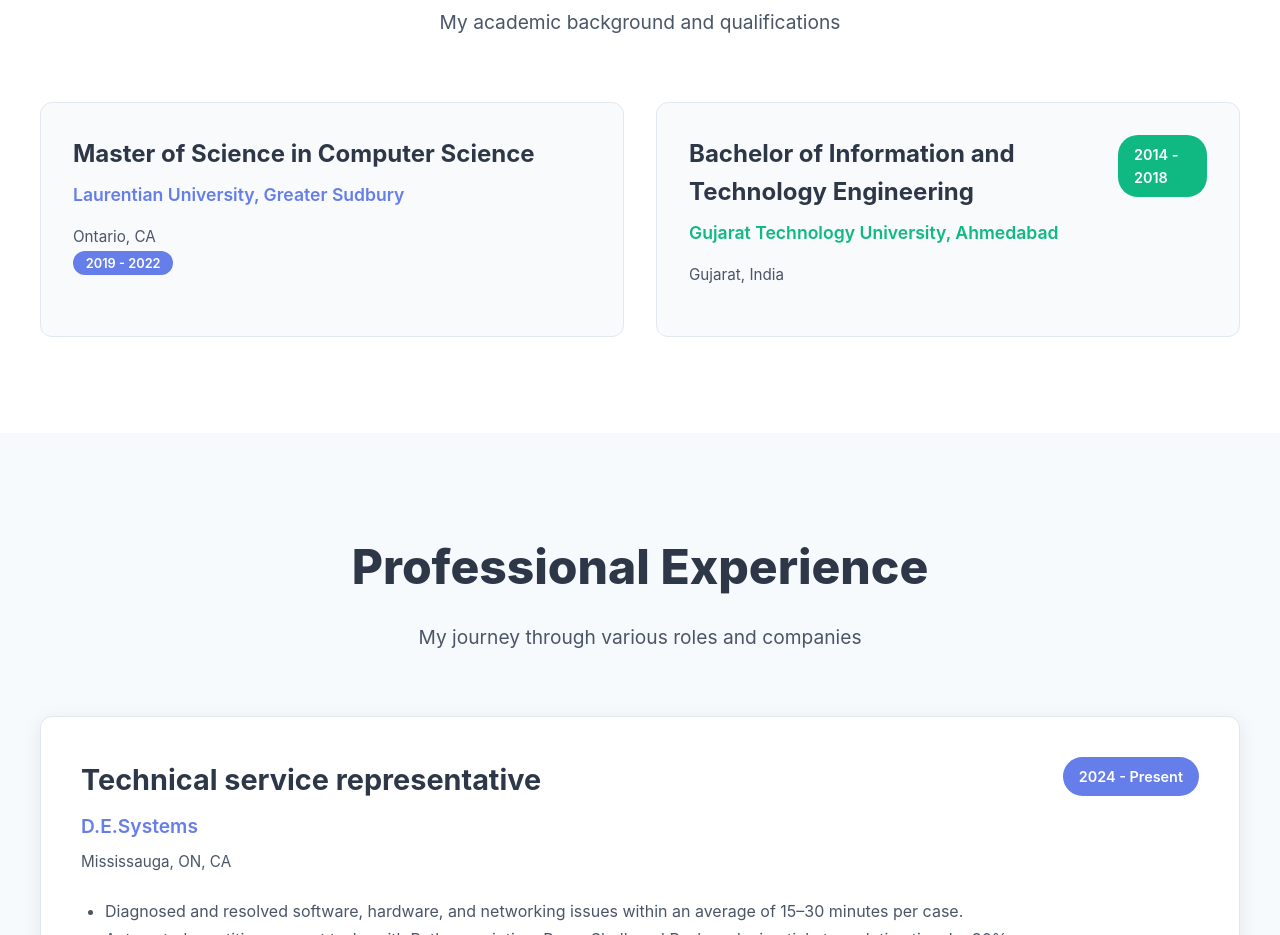
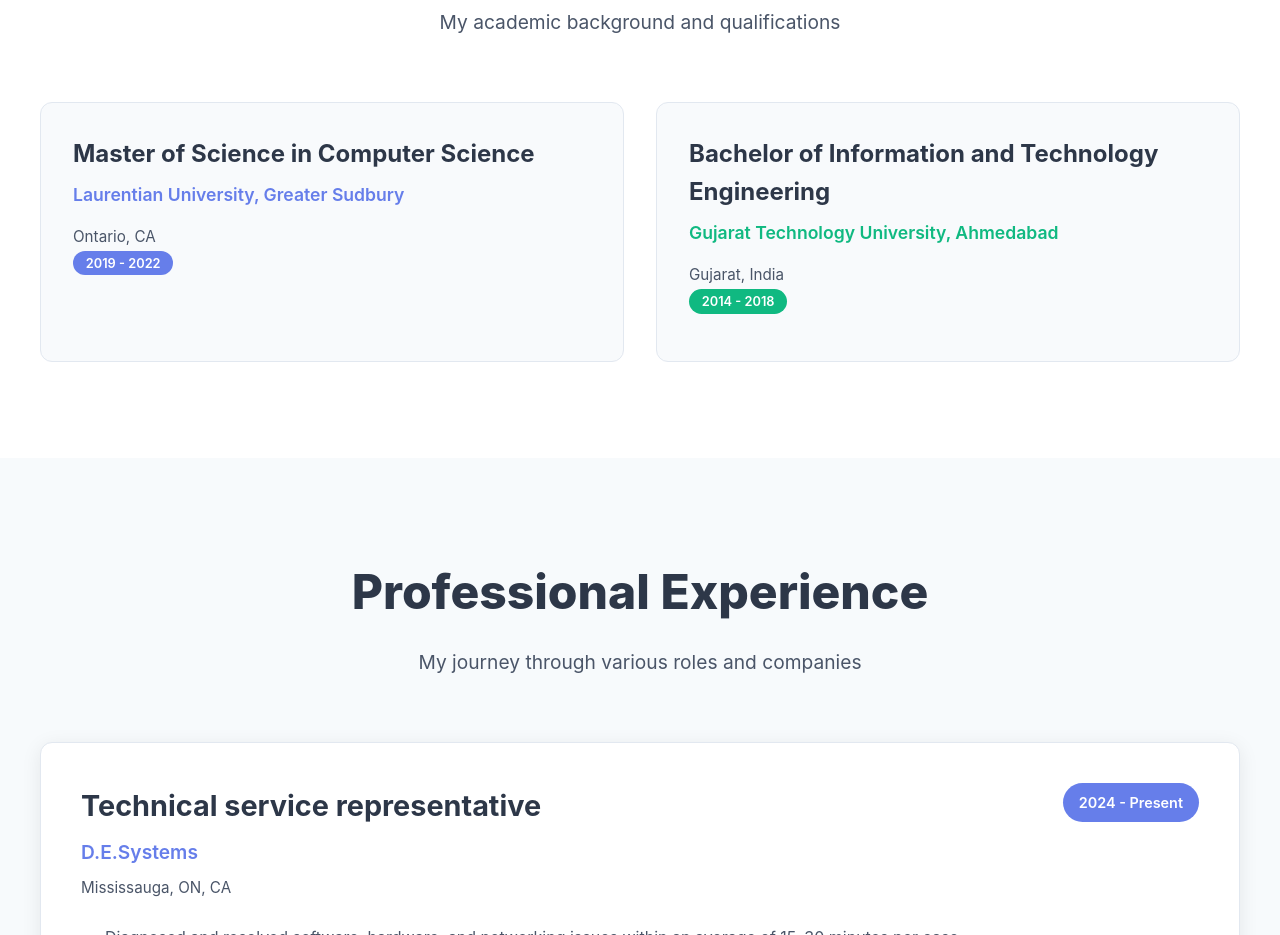
Before and after one commit to Mesh-Tech10/portfolio-website, a Next.js app: page / in a window 1280 px wide. Shown: the part 1840-2775 px from the top of the page. Built offline with nearby package versions, Linux system fonts and the light colour scheme.

Commit message:
Update Portfolio.js

```diff
--- a/components/Portfolio.js
+++ b/components/Portfolio.js
@@ -395,10 +395,12 @@ const Portfolio = () => {
               backgroundColor: '#f8fafc',
               padding: '2rem',
               borderRadius: '12px',
-              /*boxShadow: '0 4px 20px rgba(0,0,0,0.08)',*/
+              /*boxShadow: '0 4px 20px rgba(0,0,0,0.08)', */
               border: '1px solid #e2e8f0'
             }}>
-              <div style={{ display: 'flex', justifyContent: 'space-between', alignItems: 'flex-start', marginBottom: '1rem' }}>
+              <div style={{ marginBottom: '1rem'
+                /* display: 'flex', justifyContent: 'space-between', alignItems: 'flex-start',*/
+              }}>
                 <div>
                   <h3 style={{
                     fontSize: '1.5rem',
@@ -426,9 +428,9 @@ const Portfolio = () => {
                 <span style={{
                   backgroundColor: '#10b981',
                   color: 'white',
-                  padding: '0.5rem 1rem',
+                  padding: '0.3rem 0.8rem',
                   borderRadius: '20px',
-                  fontSize: '0.9rem',
+                  fontSize: '0.8rem',
                   fontWeight: '600'
                 }}>
                   2014 - 2018
```
